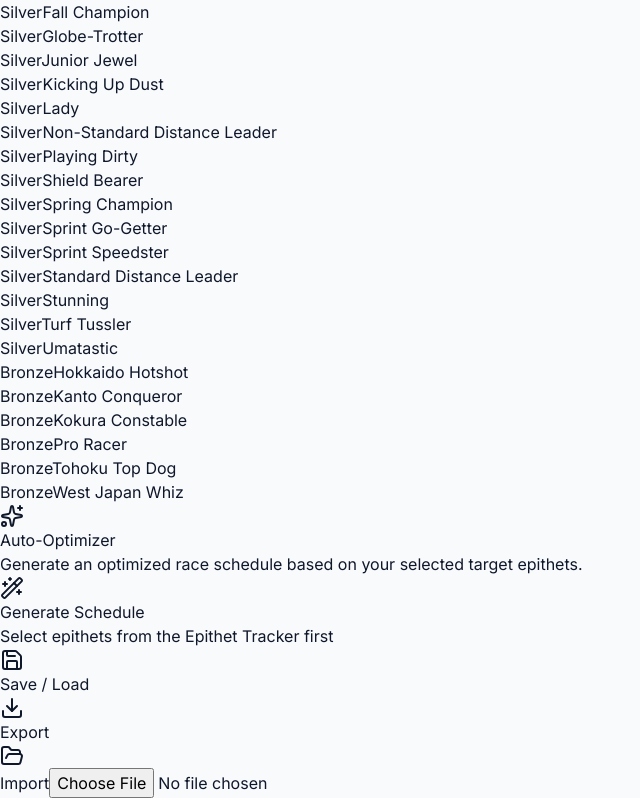
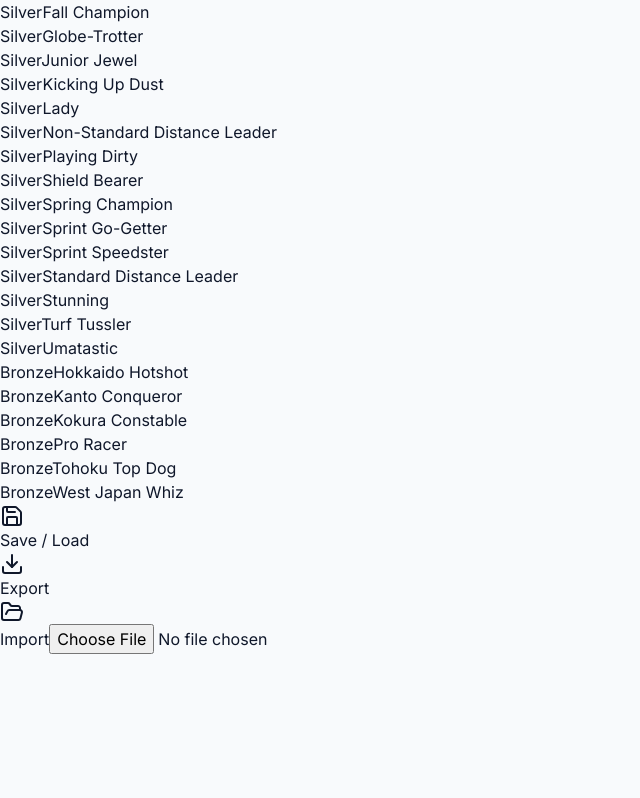
Before and after one commit to kilowatt3406/trackblazer, a React (Vite) app: page / in a window 1280 px wide. Shown: the part 5496-6294 px from the top of the page, without its empty margins (0-640 px from the left). After the commit the page ends 6150 px from the top, so only its background shows below. Built offline with nearby package versions, Linux system fonts and the light colour scheme.

Commit message:
hide optimizer

```diff
--- a/src/App.tsx
+++ b/src/App.tsx
@@ -1,7 +1,6 @@
 import { TurnTimeline } from "./components/TurnTimeline";
 import { EpithetTracker } from "./components/EpithetTracker";
 import { RewardsBox } from "./components/RewardsBox";
-import { Optimizer } from "./components/Optimizer";
 import { SaveLoad } from "./components/SaveLoad";
 import { TooltipProvider } from "./components/Tooltip";
 import { usePlannerStore } from "./store/planner";
@@ -154,10 +153,6 @@ function App() {
                 </div>
 
                 <div className="bg-white rounded-lg border border-slate-200 p-5">
-                  <Optimizer />
-                </div>
-
-                <div className="bg-white rounded-lg border border-slate-200 p-5">
                   <SaveLoad />
                 </div>
               </div>
```
